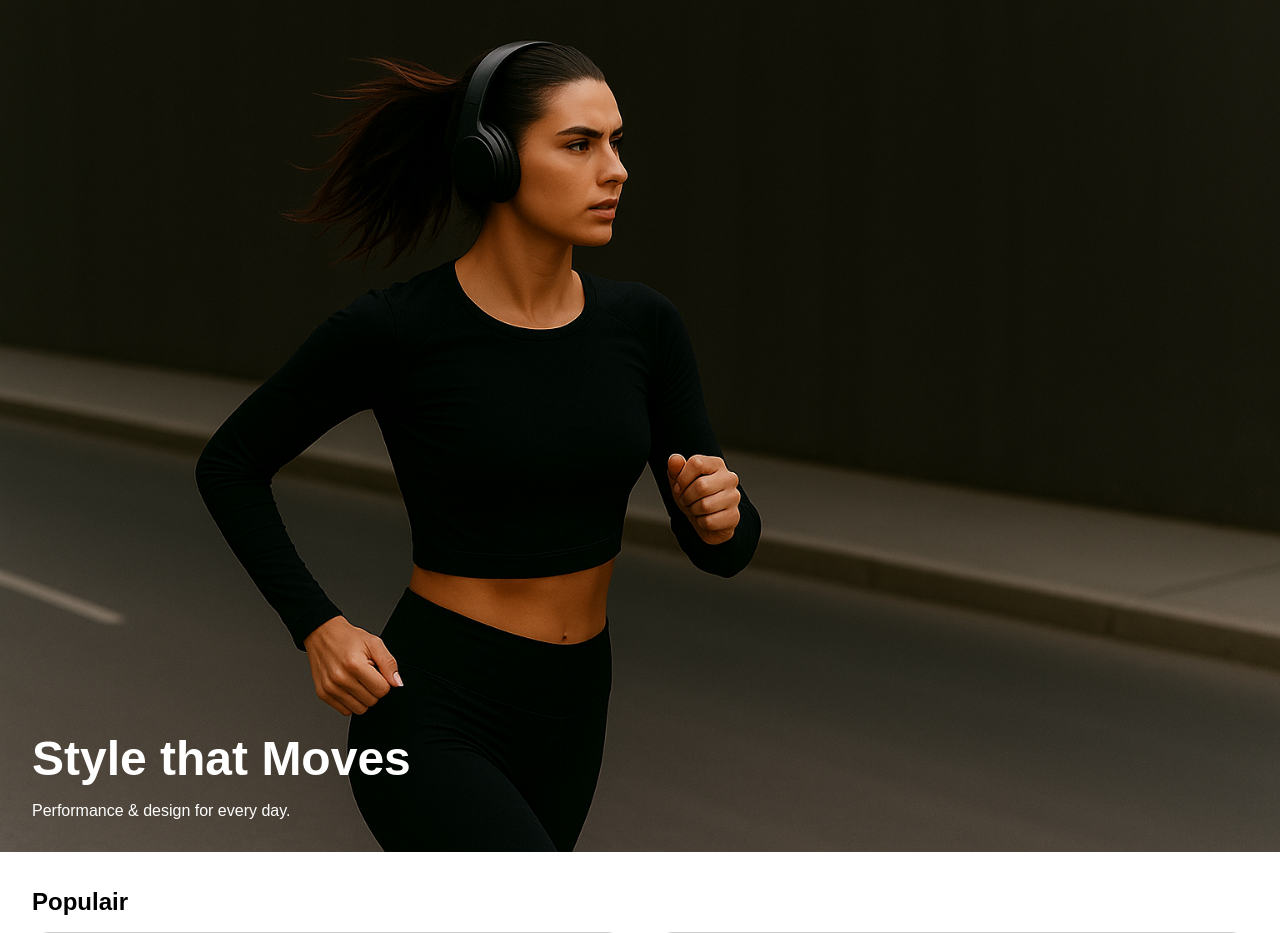
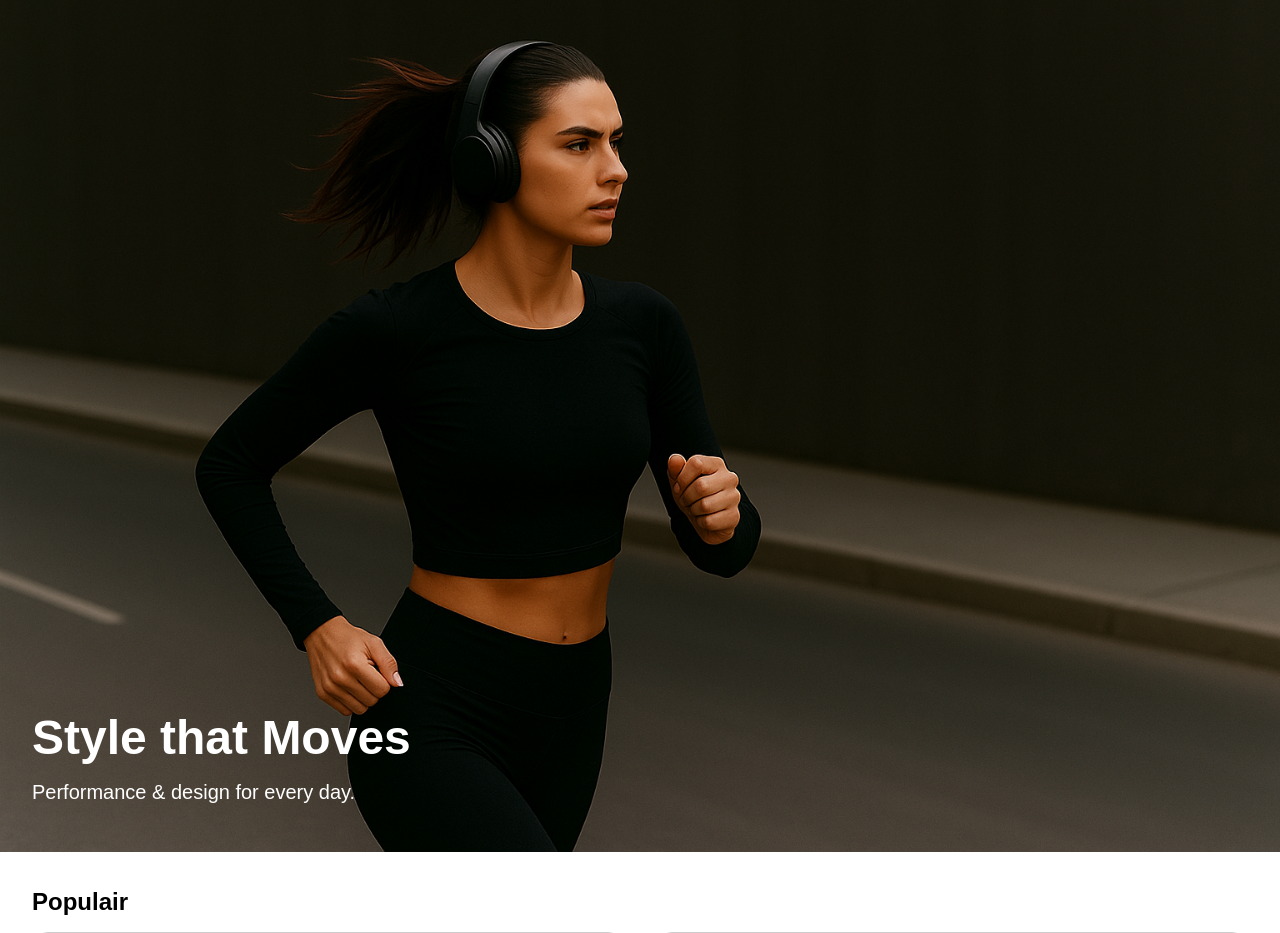
Before and after one commit to danirodeyns/stylisso-site, a PHP site: page / in a window 1280 px wide. Shown: the part 173-1106 px from the top of the page. Run offline with PHP 8.4, Linux system fonts and the light colour scheme; data that the repository does not hold is empty.

Commit message:
CSS updaten

```diff
--- a/index.html
+++ b/index.html
@@ -15,7 +15,7 @@
     <div class="hero-overlay">
       <div class="hero-text">
         <h1>Style that Moves</h1>
-        <h7>Performance & design for every day.</h7>
+        <h4>Performance & design for every day.</h4>
       </div>
     </div>
   </section>
--- a/style.css
+++ b/style.css
@@ -555,6 +555,13 @@ footer {
 
 .hero-text h1 {
   font-size: 3rem;
+  margin-bottom: 1rem;
+  color: inherit;
+}
+
+.hero-text h4 {
+  font-size: 1.25rem;
+  font-weight: 500;
   margin-bottom: 1rem;
   color: inherit;
 }
@@ -2585,10 +2592,13 @@ input[type="number"].quantity-input {
     border-color: white;
   }
 
-  .user-dropdown {
+   .user-dropdown {
     background: #222;
     border: 1px solid #444;
-    color: #eee;
+  }
+
+  .user-dropdown a {
+    color: white;
   }
 
   .user-dropdown a:hover {
```
